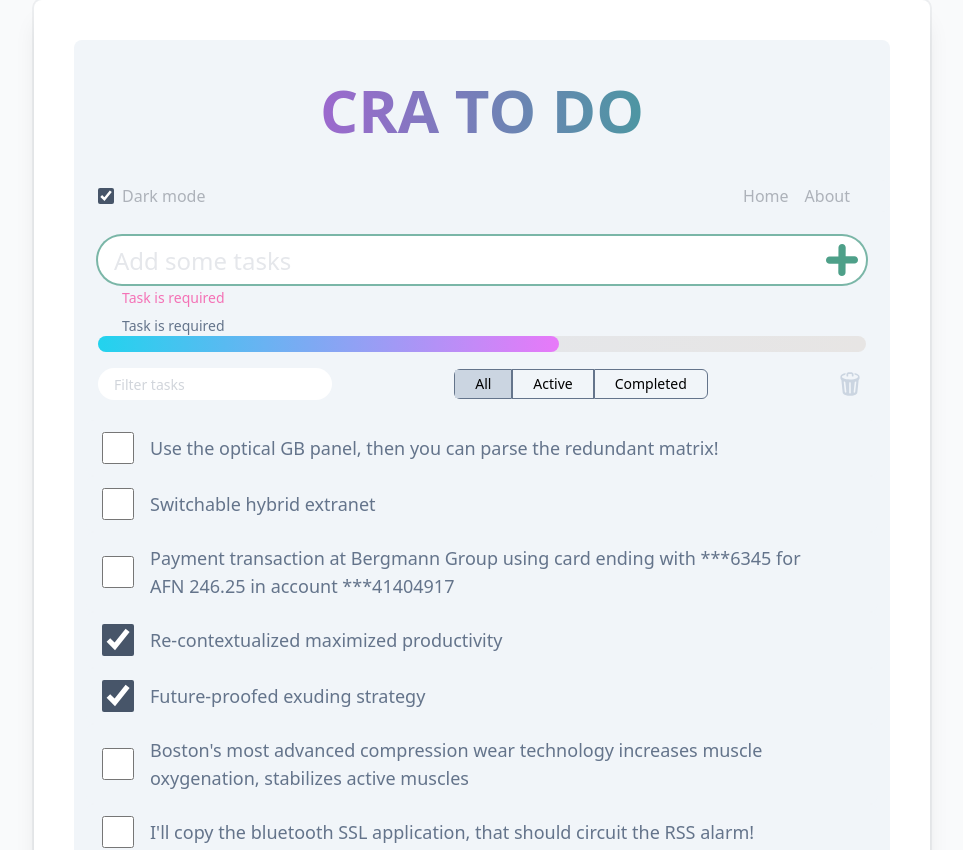
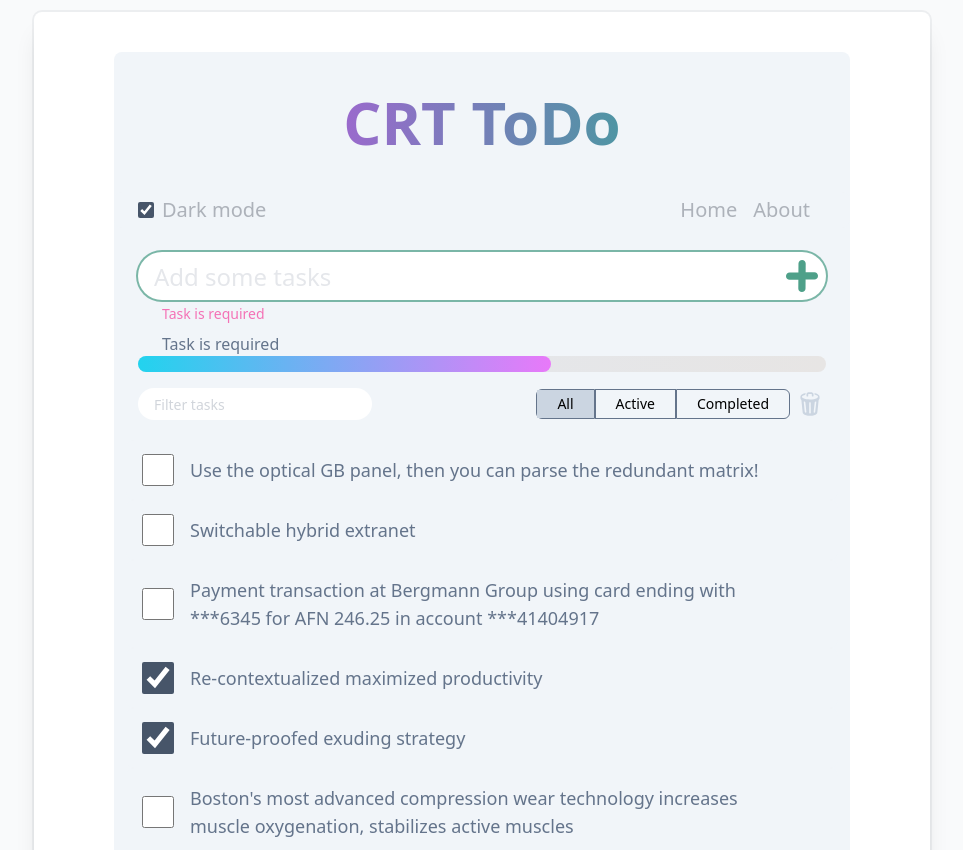
Before and after one commit to FFire/crt-todo, a React (Create React App) app: page / in a window 1280 px wide. Shown: the top 850 px of the page, without its empty margins (158-1121 px from the left). Built offline with nearby package versions, Linux system fonts and the light colour scheme.

Commit message:
tailwind integration

```diff
--- a/src/components/App/App.js
+++ b/src/components/App/App.js
@@ -170,7 +170,7 @@ const App = () => {
   return (
       <ThemeContext.Provider value={uiTheme}>
 
-        <Header />
+        <Header text='CRT ToDo'/>
 
         <ThemeToggle
           handleThemeToggle={handleThemeToggle}
--- a/src/components/Filter/Filter.js
+++ b/src/components/Filter/Filter.js
@@ -22,14 +22,19 @@ export const Filter = (props) => {
         hidden
       />
       <label htmlFor={`filter-${filterName}`}
-        className="block text-center px-5 py-1 cursor-pointer select-none
-      peer-checked:bg-slate-300">{filterName}</label>
+        className="block text-center cursor-pointer select-none peer-checked:bg-slate-300 duration-500
+        px-1 py-1
+        sm:px-5
+      ">{filterName}</label>
     </div>
 
   ));
 
   return (
-    <div className="w-full pl-6 py-1 bg-slate-100 flex items-center justify-between text-sm font-light">
+    <div className="w-full pl-6 py-1 bg-slate-100 items-center justify-between text-sm font-light duration-500
+    block
+    sm:flex
+    ">
       <form>
         <input
           name='text'
@@ -42,22 +47,22 @@ export const Filter = (props) => {
         />
       </form>
 
-        <div className="flex items-center">
+        <div className='flex items-center mt-3 sm:mt-0'>
+          <div className="flex items-center ">
             {filterList}
           </div>
-
           <button
             type='button'
             id='deleteCompleted'
             className='flex group items-center justify-center w-10 h-10 mr-5 rounded-full aspect-square bg-transparent  hover:bg-emerald-700/10 hover:shadow'
             onClick={handleDeleteCompleted}
           >
-
           <TrashCan
             className="w-6 h-6 fill-slate-300 group-hover:fill-red-400"
             onClick={handleDeleteCompleted}
           />
                 </button>
+        </div>
     </div>
   );
 };
--- a/src/components/Header/Header.js
+++ b/src/components/Header/Header.js
@@ -1,16 +1,16 @@
 import React from 'react';
 import '../../styles/output.css';
 
-export const Header = () => (
+export const Header = ({ text }) => (
   <header className='bg-slate-100 sm:rounded-t-lg'>
     <div className='
-      text-transparent bg-clip-text bg-gradient-to-l from-emerald-500 to-fuchsia-500 text-center
+      text-transparent bg-clip-text bg-gradient-to-l duration-500 from-emerald-500 to-fuchsia-500 text-center
       p-4 text-3xl font-semibold
       sm:p-4 sm:text-3xl sm:font-bold
       md:p-10 md:text-4xl md:font-extrabold
       lg:p-10 lg:text-5xl
       xl:p-10 xl:text-6xl
-      '>CRA TO DO
+    '>{text}
     </div>
   </header>
 );
--- a/src/components/Progress/Progress.js
+++ b/src/components/Progress/Progress.js
@@ -5,11 +5,15 @@ export class Progress extends React.Component {
   render() {
     const { message: { text, mode } } = this.props;
     return <>
-      <div className='w-full px-6 pb-2 bg-slate-100'>
-        <p className="text-slate-500 pl-6 dark:text-black text-sm">
+      <div className='w-full px-6 pb-2 bg-slate-100 '>
+        <p className="text-slate-500 pl-6 dark:text-black duration-500
+          text-sm md:text-base
+        ">
           {text}
         </p>
-        <div className="w-full  h-4 bg-gradient-to-r from-slate-200 to-stone-200 rounded-full">
+        <div className="w-full bg-gradient-to-r from-slate-200 to-stone-200 rounded-full duration-500
+          h-2 md:h-4
+        ">
           <div className="w-3/5  h-full rounded-full bg-gradient-to-r from-cyan-400 to-fuchsia-400"/>
         </div>
       </div>
--- a/src/components/TaskList/TaskItem/TaskItem.js
+++ b/src/components/TaskList/TaskItem/TaskItem.js
@@ -12,28 +12,34 @@ export const TaskItem = (props) => {
      hover:bg-gradient-to-l hover:from-violet-700/10 hover:to-emerald-700/10'>
       <input
         type='checkbox'
-        className='flex-none h-8 w-8 mx-1 my-3 accent-slate-600 hover:scale-110
-        hover:accent-slate-500 hover:shadow'
+        className='flex-none accent-slate-600 hover:scale-110 hover:accent-slate-500 hover:shadow duration-500
+        h-4 w-4 mx-1 my-2
+        sm:h-6 sm:w-6
+        md:h-8 md:w-8 md:mx-1 md:my-3'
         id={id}
         defaultChecked={isDone}
         onChange={handleToggle}
       />
 
       <p
-        className='grow w-full text-lg  text-slate-500 my-3 ml-3'
+        className='grow w-full text-slate-500 duration-500
+        text-sm my-4 ml-3
+        md:text-lg
+        '
       >{text}</p>
 
       <button
         type='button'
         id={id}
-        className='flex items-center justify-center w-10 h-10 rounded-full aspect-square bg-transparent
-      hover:bg-emerald-700/10 hover:shadow'
+        className='flex items-center justify-center  rounded-full aspect-square bg-transparent hover:bg-emerald-700/10 hover:shadow
+        w-10 h-10'
         onClick={handleDeleteById}
       >
 
         <TrashCan
           id={id}
-          className="w-6 h-6 fill-transparent group-hover:fill-violet-900/20"
+          className="fill-transparent group-hover:fill-violet-900/20
+          w-6 h-6"
           onClick={handleDeleteById}
         />
       </button>
--- a/src/components/ThemeToggle/ThemeToggle.js
+++ b/src/components/ThemeToggle/ThemeToggle.js
@@ -5,7 +5,7 @@ import '../../styles/output.css';
 
 export const ThemeToggle = ({ uiTheme, handleThemeToggle }) => (
   <>
-    <div className=' bg-slate-100'>
+    <div className=' bg-slate-100 sm:text-xl transition-all duration-500'>
       <div className='w-full pl-6 py-1 bg-slate-100 flex items-center justify-between rounded-lg hover:bg-slate-200'>
         <div className='flex items-center'>
           <input
--- a/src/index.js
+++ b/src/index.js
@@ -7,13 +7,13 @@ ReactDOM.render(
   <React.StrictMode>
     <div className='min-h-screen bg-gray-50  flex flex-col relative overflow-hidden'>
       <section className='
-        transition-all relative bg-white shadow-xl ring-2 ring-gray-900/5
+        transition-all duration-500 bg-white shadow-xl ring-2 ring-gray-900/5
         mx-auto px-0 pt-0 pb-0 min-w-full
-        sm:mx-auto sm:rounded-lg sm:p-6 sm:w-full sm:min-w-0
-        md:max-w-2xl md:mx-auto md:rounded-lg md:px-10 md:w-11/12 md:pt-10 md:pb-8
-        lg:max-w-3xl lg:mx-auto lg:rounded-lg lg:px-10 lg:w-5/6 lg:pt-10 lg:pb-8
-        xl:max-w-4xl xl:mx-auto xl:rounded-lg xl:px-10 xl:w-3/4 xl:pt-10 xl:pb-8
-        2xl:max-w-4xl 2xl:mx-auto 2xl:rounded-lg 2xl:px-10 2xl:w-2/3 2xl:pt-10 2xl:pb-8
+        sm:max-w-xl sm:rounded-lg sm:p-3 sm:w-full sm:min-w-0
+        md:max-w-2xl md:mx-auto md:rounded-lg md:p-10 md:w-11/12 md:my-3
+        lg:max-w-3xl lg:mx-auto lg:rounded-lg lg:w-5/6 lg:px-12
+        xl:max-w-4xl xl:mx-auto xl:rounded-lg xl:w-3/4 xl:px-20
+        2xl:max-w-4xl 2xl:mx-auto 2xl:rounded-lg 2xl:w-2/3
       '>
         <App />
       </section>
--- a/src/styles/output.css
+++ b/src/styles/output.css
@@ -359,12 +359,22 @@ Ensure the default browser behavior of the `hidden` attribute.
   margin-left: 0.25rem;
   margin-right: 0.25rem;
 }
-.my-3 {
+.my-2 {
+  margin-top: 0.5rem;
+  margin-bottom: 0.5rem;
+}
+.my-4 {
+  margin-top: 1rem;
+  margin-bottom: 1rem;
+}
+.mt-3 {
   margin-top: 0.75rem;
-  margin-bottom: 0.75rem;
 }
 .mr-5 {
   margin-right: 1.25rem;
+}
+.mr-1 {
+  margin-right: 0.25rem;
 }
 .mt-14 {
   margin-top: 3.5rem;
@@ -393,17 +403,17 @@ Ensure the default browser behavior of the `hidden` attribute.
 .h-6 {
   height: 1.5rem;
 }
-.h-12 {
-  height: 3rem;
-}
-.h-4 {
-  height: 1rem;
+.h-2 {
+  height: 0.5rem;
 }
 .h-full {
   height: 100%;
 }
 .h-24 {
   height: 6rem;
+}
+.h-4 {
+  height: 1rem;
 }
 .min-h-screen {
   min-height: 100vh;
@@ -416,9 +426,6 @@ Ensure the default browser behavior of the `hidden` attribute.
 }
 .w-6 {
   width: 1.5rem;
-}
-.w-12 {
-  width: 3rem;
 }
 .w-8 {
   width: 2rem;
@@ -591,9 +598,9 @@ Ensure the default browser behavior of the `hidden` attribute.
   padding-left: 0px;
   padding-right: 0px;
 }
-.px-5 {
-  padding-left: 1.25rem;
-  padding-right: 1.25rem;
+.px-1 {
+  padding-left: 0.25rem;
+  padding-right: 0.25rem;
 }
 .py-1 {
   padding-top: 0.25rem;
@@ -648,17 +655,13 @@ Ensure the default browser behavior of the `hidden` attribute.
   font-size: 1.875rem;
   line-height: 2.25rem;
 }
-.text-2xl {
-  font-size: 1.5rem;
-  line-height: 2rem;
+.text-xl {
+  font-size: 1.25rem;
+  line-height: 1.75rem;
 }
 .text-4xl {
   font-size: 2.25rem;
   line-height: 2.5rem;
-}
-.text-lg {
-  font-size: 1.125rem;
-  line-height: 1.75rem;
 }
 .font-light {
   font-weight: 300;
@@ -729,6 +732,9 @@ Ensure the default browser behavior of the `hidden` attribute.
   transition-property: all;
   transition-timing-function: cubic-bezier(0.4, 0, 0.2, 1);
   transition-duration: 150ms;
+}
+.duration-500 {
+  transition-duration: 500ms;
 }
 .first-of-type\:rounded-l-md:first-of-type {
   border-top-left-radius: 0.375rem;
@@ -822,15 +828,26 @@ Ensure the default browser behavior of the `hidden` attribute.
   }
 }
 @media (min-width: 640px) {
-  .sm\:mx-auto {
-    margin-left: auto;
-    margin-right: auto;
+  .sm\:mt-0 {
+    margin-top: 0px;
+  }
+  .sm\:flex {
+    display: flex;
+  }
+  .sm\:h-6 {
+    height: 1.5rem;
   }
   .sm\:w-full {
     width: 100%;
   }
+  .sm\:w-6 {
+    width: 1.5rem;
+  }
   .sm\:min-w-0 {
     min-width: 0px;
+  }
+  .sm\:max-w-xl {
+    max-width: 36rem;
   }
   .sm\:rounded-lg {
     border-radius: 0.5rem;
@@ -839,15 +856,23 @@ Ensure the default browser behavior of the `hidden` attribute.
     border-top-left-radius: 0.5rem;
     border-top-right-radius: 0.5rem;
   }
-  .sm\:p-6 {
-    padding: 1.5rem;
+  .sm\:p-3 {
+    padding: 0.75rem;
   }
   .sm\:p-4 {
     padding: 1rem;
   }
+  .sm\:px-5 {
+    padding-left: 1.25rem;
+    padding-right: 1.25rem;
+  }
   .sm\:text-3xl {
     font-size: 1.875rem;
     line-height: 2.25rem;
+  }
+  .sm\:text-xl {
+    font-size: 1.25rem;
+    line-height: 1.75rem;
   }
   .sm\:font-bold {
     font-weight: 700;
@@ -858,8 +883,34 @@ Ensure the default browser behavior of the `hidden` attribute.
     margin-left: auto;
     margin-right: auto;
   }
+  .md\:my-3 {
+    margin-top: 0.75rem;
+    margin-bottom: 0.75rem;
+  }
+  .md\:mx-1 {
+    margin-left: 0.25rem;
+    margin-right: 0.25rem;
+  }
+  .md\:mr-0 {
+    margin-right: 0px;
+  }
+  .md\:h-12 {
+    height: 3rem;
+  }
+  .md\:h-4 {
+    height: 1rem;
+  }
+  .md\:h-8 {
+    height: 2rem;
+  }
   .md\:w-11\/12 {
     width: 91.666667%;
+  }
+  .md\:w-12 {
+    width: 3rem;
+  }
+  .md\:w-8 {
+    width: 2rem;
   }
   .md\:max-w-2xl {
     max-width: 42rem;
@@ -870,19 +921,21 @@ Ensure the default browser behavior of the `hidden` attribute.
   .md\:p-10 {
     padding: 2.5rem;
   }
-  .md\:px-10 {
-    padding-left: 2.5rem;
-    padding-right: 2.5rem;
-  }
-  .md\:pt-10 {
-    padding-top: 2.5rem;
-  }
-  .md\:pb-8 {
-    padding-bottom: 2rem;
-  }
   .md\:text-4xl {
     font-size: 2.25rem;
     line-height: 2.5rem;
+  }
+  .md\:text-2xl {
+    font-size: 1.5rem;
+    line-height: 2rem;
+  }
+  .md\:text-base {
+    font-size: 1rem;
+    line-height: 1.5rem;
+  }
+  .md\:text-lg {
+    font-size: 1.125rem;
+    line-height: 1.75rem;
   }
   .md\:font-extrabold {
     font-weight: 800;
@@ -905,15 +958,9 @@ Ensure the default browser behavior of the `hidden` attribute.
   .lg\:p-10 {
     padding: 2.5rem;
   }
-  .lg\:px-10 {
-    padding-left: 2.5rem;
-    padding-right: 2.5rem;
-  }
-  .lg\:pt-10 {
-    padding-top: 2.5rem;
-  }
-  .lg\:pb-8 {
-    padding-bottom: 2rem;
+  .lg\:px-12 {
+    padding-left: 3rem;
+    padding-right: 3rem;
   }
   .lg\:text-5xl {
     font-size: 3rem;
@@ -937,15 +984,9 @@ Ensure the default browser behavior of the `hidden` attribute.
   .xl\:p-10 {
     padding: 2.5rem;
   }
-  .xl\:px-10 {
-    padding-left: 2.5rem;
-    padding-right: 2.5rem;
-  }
-  .xl\:pt-10 {
-    padding-top: 2.5rem;
-  }
-  .xl\:pb-8 {
-    padding-bottom: 2rem;
+  .xl\:px-20 {
+    padding-left: 5rem;
+    padding-right: 5rem;
   }
   .xl\:text-6xl {
     font-size: 3.75rem;
@@ -966,14 +1007,4 @@ Ensure the default browser behavior of the `hidden` attribute.
   .\32xl\:rounded-lg {
     border-radius: 0.5rem;
   }
-  .\32xl\:px-10 {
-    padding-left: 2.5rem;
-    padding-right: 2.5rem;
-  }
-  .\32xl\:pt-10 {
-    padding-top: 2.5rem;
-  }
-  .\32xl\:pb-8 {
-    padding-bottom: 2rem;
-  }
 }
```
Also changed, not shown: src/components/NewTask/NewTask.js (+9 -2 lines). Lines whose indentation alone changed are shown as unchanged.
